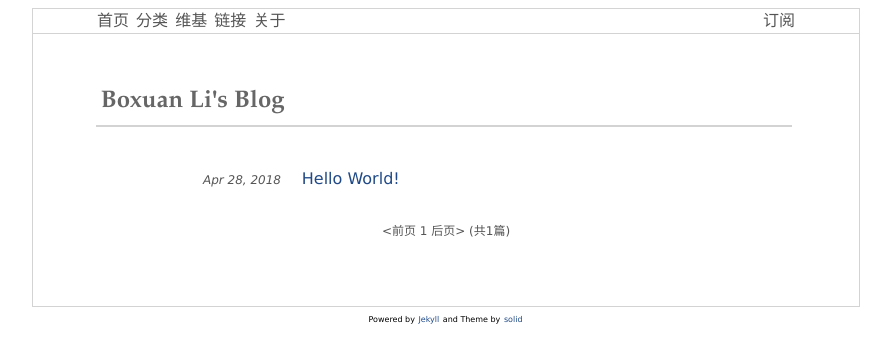
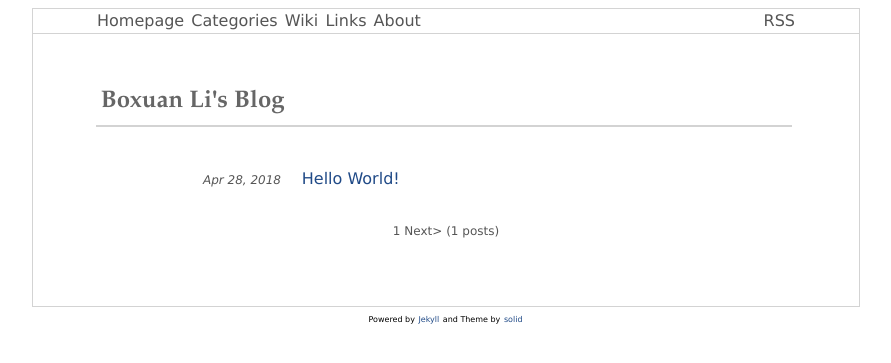
Before and after one commit to li-boxuan/li-boxuan.github.io, a Jekyll site: the page built from index.html, in a window 1280 px wide. Shown: the top 363 px of the page, without its empty margins (194-1085 px from the left). Built offline with Jekyll 4.4.1, drawn with Linux system fonts in a browser that asks for light colours; the list of posts is cut into pages by our own code.

Commit message:
translate chinese into english

```diff
--- a/_includes/navigation.html
+++ b/_includes/navigation.html
@@ -1,10 +1,10 @@
 <div class="nav">
     <div class="nav_nav">
-        <a class="nav_a1" href="{{ site.url }}/">首页</a>
-        <a href="{{ site.url }}/categories/">分类</a>
-        <a class="nav_a1" href="{{ site.url }}/wiki/">维基</a>
-        <a href="{{ site.url }}/links/">链接</a>
-        <a class="nav_a1" href="{{ site.url }}/about/">关于</a>
+        <a class="nav_a1" href="{{ site.url }}/">Homepage</a>
+        <a href="{{ site.url }}/categories/">Categories</a>
+        <a class="nav_a1" href="{{ site.url }}/wiki/">Wiki</a>
+        <a href="{{ site.url }}/links/">Links</a>
+        <a class="nav_a1" href="{{ site.url }}/about/">About</a>
     </div>
-    <div class="nav_rss"><a href="{{ site.url }}/sitemap.xml" style="display:none;">SITEMAP</a><a href="{{ site.url }}/feed.xml" target="_blank">订阅</a></div>
+    <div class="nav_rss"><a href="{{ site.url }}/sitemap.xml" style="display:none;">SITEMAP</a><a href="{{ site.url }}/feed.xml" target="_blank">RSS</a></div>
 </div>
--- a/_includes/pagination.html
+++ b/_includes/pagination.html
@@ -2,12 +2,12 @@
 
   {% if paginator.previous_page %}
     {% if paginator.previous_page == 1 %}
-    <a href="{{ site.url }}/"><前页</a>
+    <a href="{{ site.url }}/"><Previous</a>
     {% else %}
-    <a href="{{ site.url }}/page{{paginator.previous_page}}"><前页</a>
+    <a href="{{ site.url }}/page{{paginator.previous_page}}"><Previous</a>
     {% endif %}
   {% else %}
-    <span class="previous disabled"><前页</span>
+    <span class="previous disabled"><Previous</span>
   {% endif %}
 
       {% if paginator.page == 1 %}
@@ -25,9 +25,9 @@
     {% endfor %}
 
   {% if paginator.next_page %}
-    <a class="next" href="{{ site.url }}/page{{paginator.next_page}}">后页></a>
+    <a class="next" href="{{ site.url }}/page{{paginator.next_page}}">Next></a>
   {% else %}
-    <span class="next disabled" >后页></span>
+    <span class="next disabled" >Next></span>
   {% endif %}
-  (共{{ paginator.total_posts }}篇)
+  ({{ paginator.total_posts }} posts)
 </div>
```
